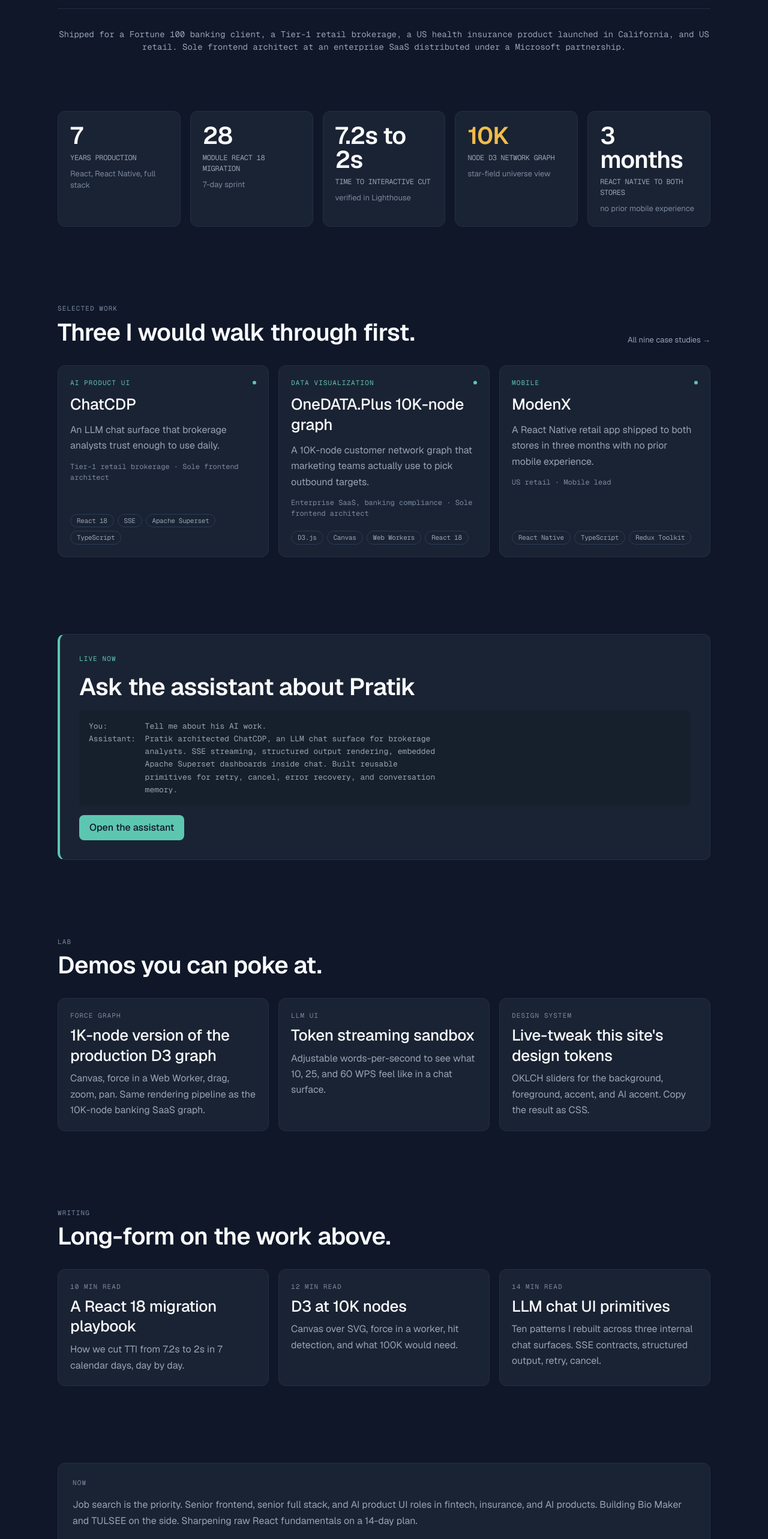
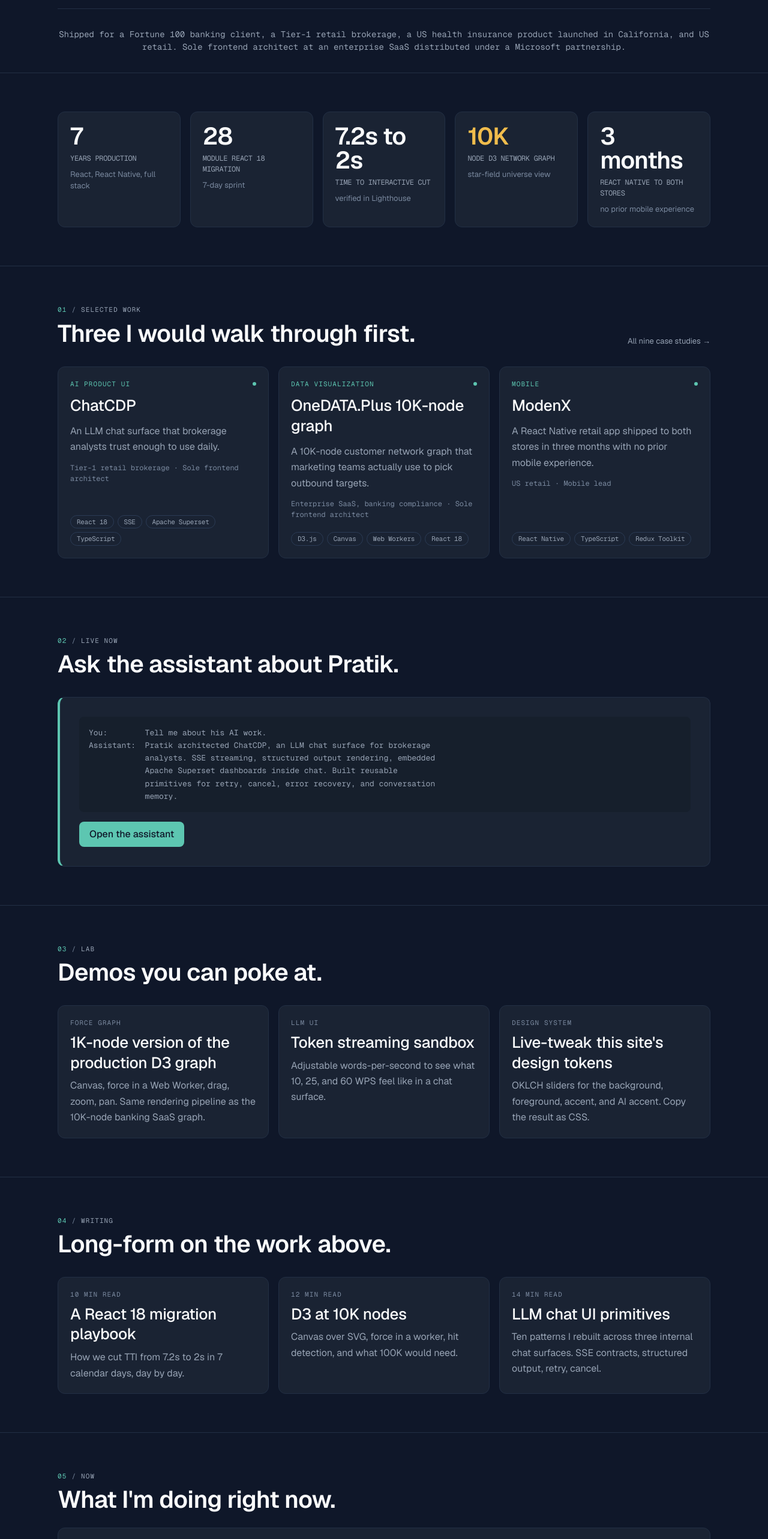
Before and after one commit to pratikpatil-ui/Portfolio, a Next.js app: page / in a window 1280 px wide. Shown: the part 900-3466 px from the top of the page at 60% size. Built offline with nearby package versions, Linux system fonts and the light colour scheme.

Commit message:
feat: editorial section labels with numbered eyebrows and hairlines

```diff
--- a/src/app/page.tsx
+++ b/src/app/page.tsx
@@ -1,5 +1,6 @@
 import Link from 'next/link'
 import { Container } from '@/components/layout/container'
+import { SectionLabel } from '@/components/layout/section-label'
 import { HeroNetwork } from '@/components/hero/hero-network'
 import { MetricStrip } from '@/components/home/metric-strip'
 import { VisaCaption } from '@/components/home/visa-caption'
@@ -101,19 +102,17 @@ export default function HomePage() {
         </p>
       </Container>
 
-      <section className="py-12 sm:py-16">
+      <section className="border-t border-[var(--color-border-muted)] py-12 sm:py-16">
         <Container size="wide">
           <MetricStrip />
         </Container>
       </section>
 
-      <section className="py-12 sm:py-16">
+      <section className="border-t border-[var(--color-border-muted)] py-12 sm:py-16">
         <Container size="wide">
           <div className="mb-8 flex items-end justify-between gap-4">
             <div className="flex flex-col gap-2">
-              <p className="font-mono text-[11px] tracking-widest text-[var(--color-fg-subtle)] uppercase">
-                Selected work
-              </p>
+              <SectionLabel number="01" label="Selected work" />
               <h2 className="text-h2 text-[var(--color-fg)]">Three I would walk through first.</h2>
             </div>
             <Link
@@ -131,16 +130,14 @@ export default function HomePage() {
         </Container>
       </section>
 
-      <section className="py-12 sm:py-16">
+      <section className="border-t border-[var(--color-border-muted)] py-12 sm:py-16">
         <Container size="wide">
+          <div className="mb-8 flex flex-col gap-2">
+            <SectionLabel number="02" label="Live now" />
+            <h2 className="text-h2 text-[var(--color-fg)]">Ask the assistant about Pratik.</h2>
+          </div>
           <div className="rounded-[var(--radius-md)] border-l-4 border-[var(--color-accent)] border-y border-r border-y-[var(--color-border-muted)] border-r-[var(--color-border-muted)] bg-[var(--color-surface)] p-6 sm:p-8">
             <div className="flex flex-col gap-4">
-              <p className="font-mono text-[11px] tracking-widest text-[var(--color-accent)] uppercase">
-                Live now
-              </p>
-              <h2 className="text-h2 text-[var(--color-fg)]">
-                Ask the assistant about Pratik
-              </h2>
               <pre className="overflow-x-auto rounded-[var(--radius-sm)] bg-[var(--color-code-bg)] p-4 font-mono text-[12px] leading-relaxed text-[var(--color-fg-muted)] sm:text-[13px]">
 {`You:        Tell me about his AI work.
 Assistant:  Pratik architected ChatCDP, an LLM chat surface for brokerage
@@ -157,12 +154,10 @@ Assistant:  Pratik architected ChatCDP, an LLM chat surface for brokerage
         </Container>
       </section>
 
-      <section className="py-12 sm:py-16">
+      <section className="border-t border-[var(--color-border-muted)] py-12 sm:py-16">
         <Container size="wide">
           <div className="mb-8 flex flex-col gap-2">
-            <p className="font-mono text-[11px] tracking-widest text-[var(--color-fg-subtle)] uppercase">
-              Lab
-            </p>
+            <SectionLabel number="03" label="Lab" />
             <h2 className="text-h2 text-[var(--color-fg)]">Demos you can poke at.</h2>
           </div>
           <div className="grid grid-cols-1 gap-4 md:grid-cols-3">
@@ -188,12 +183,10 @@ Assistant:  Pratik architected ChatCDP, an LLM chat surface for brokerage
         </Container>
       </section>
 
-      <section className="py-12 sm:py-16">
+      <section className="border-t border-[var(--color-border-muted)] py-12 sm:py-16">
         <Container size="wide">
           <div className="mb-8 flex flex-col gap-2">
-            <p className="font-mono text-[11px] tracking-widest text-[var(--color-fg-subtle)] uppercase">
-              Writing
-            </p>
+            <SectionLabel number="04" label="Writing" />
             <h2 className="text-h2 text-[var(--color-fg)]">Long-form on the work above.</h2>
           </div>
           <div className="grid grid-cols-1 gap-4 md:grid-cols-3">
@@ -219,12 +212,13 @@ Assistant:  Pratik architected ChatCDP, an LLM chat surface for brokerage
         </Container>
       </section>
 
-      <section className="py-12 sm:py-16">
+      <section className="border-t border-[var(--color-border-muted)] py-12 sm:py-16">
         <Container size="wide">
+          <div className="mb-6 flex flex-col gap-2">
+            <SectionLabel number="05" label="Now" />
+            <h2 className="text-h2 text-[var(--color-fg)]">What I&apos;m doing right now.</h2>
+          </div>
           <div className="flex flex-col gap-4 rounded-[var(--radius-md)] border border-[var(--color-border-muted)] bg-[var(--color-surface)] p-6">
-            <p className="font-mono text-[11px] tracking-widest text-[var(--color-fg-subtle)] uppercase">
-              Now
-            </p>
             <p className="text-body text-[var(--color-fg-muted)]">
               Job search is the priority. Senior frontend, senior full stack, and AI product UI
               roles in fintech, insurance, and AI products. Building Bio Maker and TULSEE on the
@@ -242,12 +236,10 @@ Assistant:  Pratik architected ChatCDP, an LLM chat surface for brokerage
         </Container>
       </section>
 
-      <section className="py-12 sm:py-16">
+      <section className="border-t border-[var(--color-border-muted)] py-12 sm:py-16">
         <Container size="wide">
           <div className="mb-6 flex flex-col gap-2">
-            <p className="font-mono text-[11px] tracking-widest text-[var(--color-fg-subtle)] uppercase">
-              Get in touch
-            </p>
+            <SectionLabel number="06" label="Contact" />
             <h2 className="text-h2 text-[var(--color-fg)]">Best routes by speed and signal.</h2>
           </div>
           <ContactStrip />
--- /dev/null
+++ b/src/components/layout/section-label.tsx
@@ -0,0 +1,9 @@
+export function SectionLabel({ number, label }: { number: string; label: string }) {
+  return (
+    <p className="font-mono text-[11px] tracking-widest uppercase">
+      <span className="text-[var(--color-accent)]">{number}</span>
+      <span className="mx-2 text-[var(--color-fg-subtle)]">/</span>
+      <span className="text-[var(--color-fg-muted)]">{label}</span>
+    </p>
+  )
+}
```
